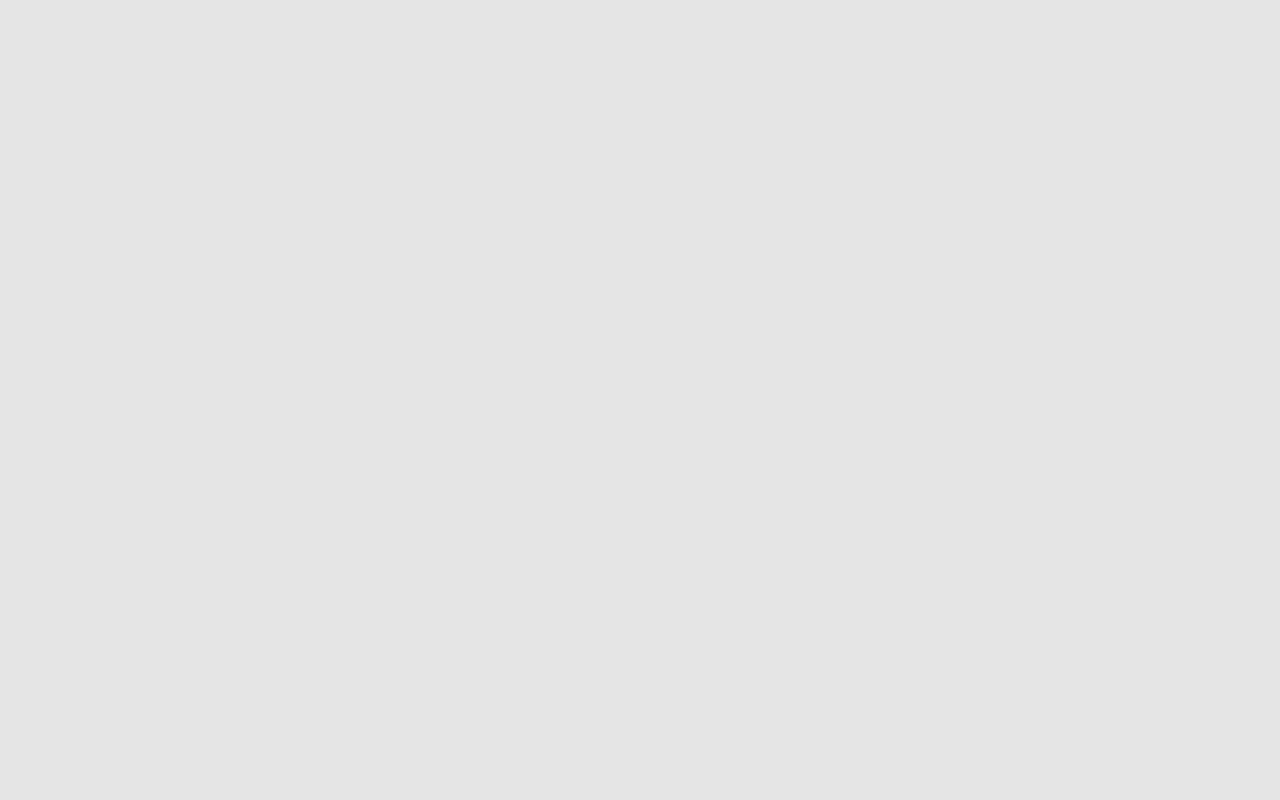
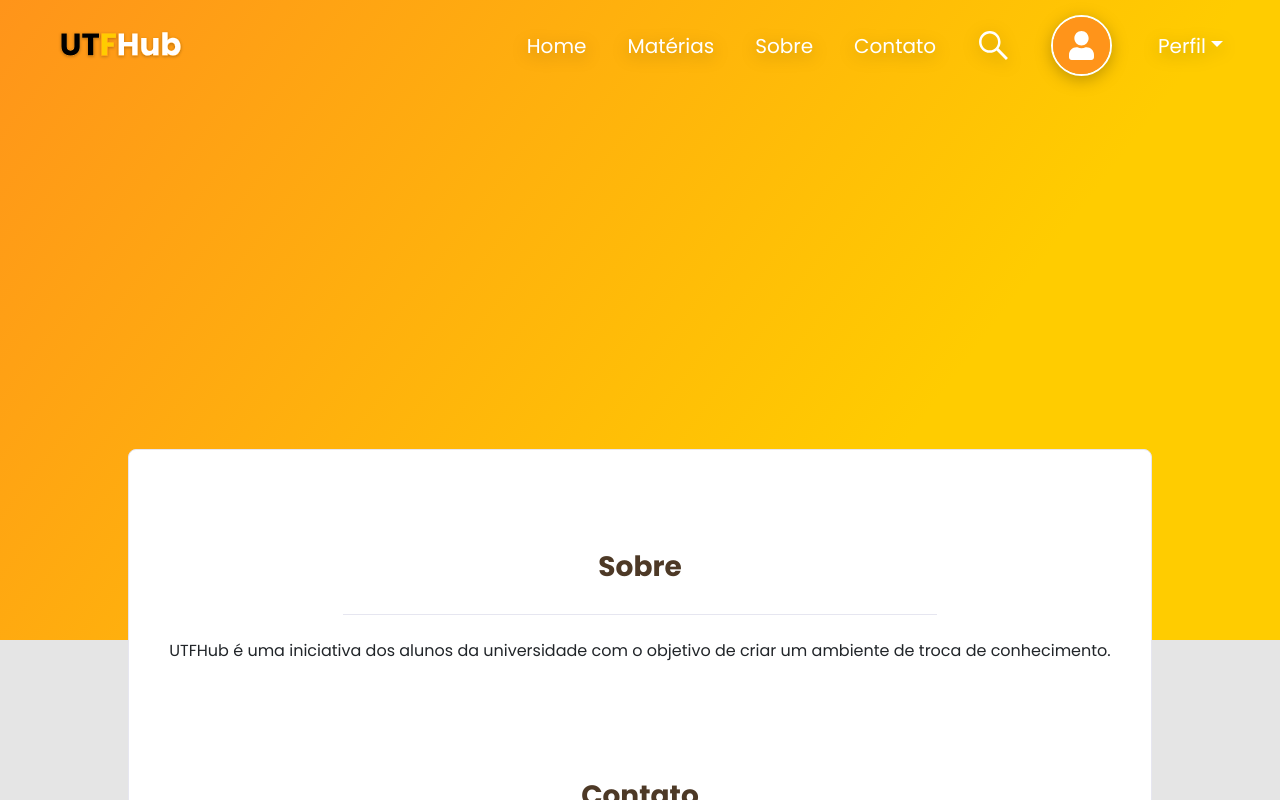
Before and after one commit to giovanniromanonetoUTFPR/UTFHub, a React (Create React App) app in the folder frontend/: page /about in a window 1280 px wide. Built offline with nearby package versions, Linux system fonts and the light colour scheme.

Commit message:
C4 - Corrigir os links "Sobre", "Contato" e "Pesquisar"

```diff
--- a/frontend/src/components/Header/index.jsx
+++ b/frontend/src/components/Header/index.jsx
@@ -24,9 +24,9 @@ const Header = () => {
       <div className="conteudo-header">
         <Link to="/home">Home</Link>
         <Link to="/materias">Matérias</Link>
-        <Link to="/sobre">Sobre</Link>
-        <Link to="/contato">Contato</Link>
-        <Link to="/pesquisar">
+        <Link to="/about">Sobre</Link>
+        <Link to="/about">Contato</Link>
+        <Link to="/materias">
           <FaSistrix size={33} />
         </Link>
         <ReactSVG
--- /dev/null
+++ b/frontend/src/pages/About.jsx
@@ -0,0 +1,26 @@
+import Header from "../components/Header";
+import HeaderContainer from "../components/HeaderContainer";
+import "../styles/about.css";
+
+export function About() {
+  return (
+    <div id="about">
+      <HeaderContainer />
+      <Header />
+      <div className="main-container">
+      <main>
+          <fieldset>
+            <legend>Sobre</legend>
+          </fieldset>
+        </main>
+          <p>UTFHub é uma iniciativa dos alunos da universidade com o objetivo de criar um ambiente de troca de conhecimento.</p>
+        <main>
+          <fieldset>
+            <legend>Contato</legend>
+          </fieldset>
+        </main>
+        <p>contato-utfhub@gmail.com</p>
+      </div>
+    </div>
+  );
+}
--- a/frontend/src/routes.jsx
+++ b/frontend/src/routes.jsx
@@ -6,6 +6,7 @@ import { Home } from "./pages/Home";
 import { Login } from "./pages/Login";
 import { MateriaRoom } from "./pages/MateriaRoom";
 import { Materias } from "./pages/Materias";
+import { About } from "./pages/About";
 import { persistor, store } from "./store";
 
 function Routes() {
@@ -18,6 +19,7 @@ function Routes() {
             <Route exact path="/cadastro" component={Cadastro} />
             <Route exact path="/home" component={Home} />
             <Route exact path="/materias" component={Materias} />
+            <Route exact path="/about" component={About} />
             <Route path="/materias/:id" component={MateriaRoom} />
           </Switch>
         </BrowserRouter>
--- /dev/null
+++ b/frontend/src/styles/about.css
@@ -0,0 +1,73 @@
+#about {
+    width: 100vw;
+    height: 100vh;
+    overflow: auto;
+  }
+
+  #btn-materias {
+    position: relative;
+    width: 289px;
+    height: 71.98px;
+    left: 70%;
+    top: -60%;
+    outline: none;
+    border: none;
+    cursor: pointer;
+    transition: all 0.2s;
+    background: #297FFF;
+    box-shadow: 0px 4px 4px rgba(0, 0, 0, 0.25);
+    border-radius: 8px;
+    color: #fff;
+    font: 700 22px "Poppins", sans-serif;
+  }
+
+  #btn-materias:hover {
+    filter: brightness(85%);
+  }
+
+  #about #search-content {
+    top: -50%
+  }
+
+  #about .main-container {
+    width: 80%;
+    height: 100%;
+    margin: -20% auto 51px;
+
+    background: #FFFFFF;
+
+    border: 1px solid #E6E6F0;
+    box-sizing: border-box;
+    border-radius: 8px;
+
+    justify-content: center;
+  }
+
+  #about p{
+      margin-left: 2rem;
+      margin-right: 2rem;
+      text-align: center;
+  }
+
+  #about .main-container fieldset {
+    width: 70%;
+    border: 0;
+    padding: 0 2.4rem;
+  }
+
+  /* .main-container fieldset + fieldset {
+    margin-top: 6.4rem;
+  } */
+
+  #about .main-container fieldset legend {
+    font: 700 28px 'Poppins', sans-serif;
+    color: #4D3926;
+    margin-top: 6rem;
+    margin-bottom: 1.5rem;
+    display: flex;
+    align-items: center;
+    justify-content: center;
+    width: 100%;
+    padding-bottom: 1.6rem;
+    border-bottom: 1px solid #E6E6F0;
+  }
```
